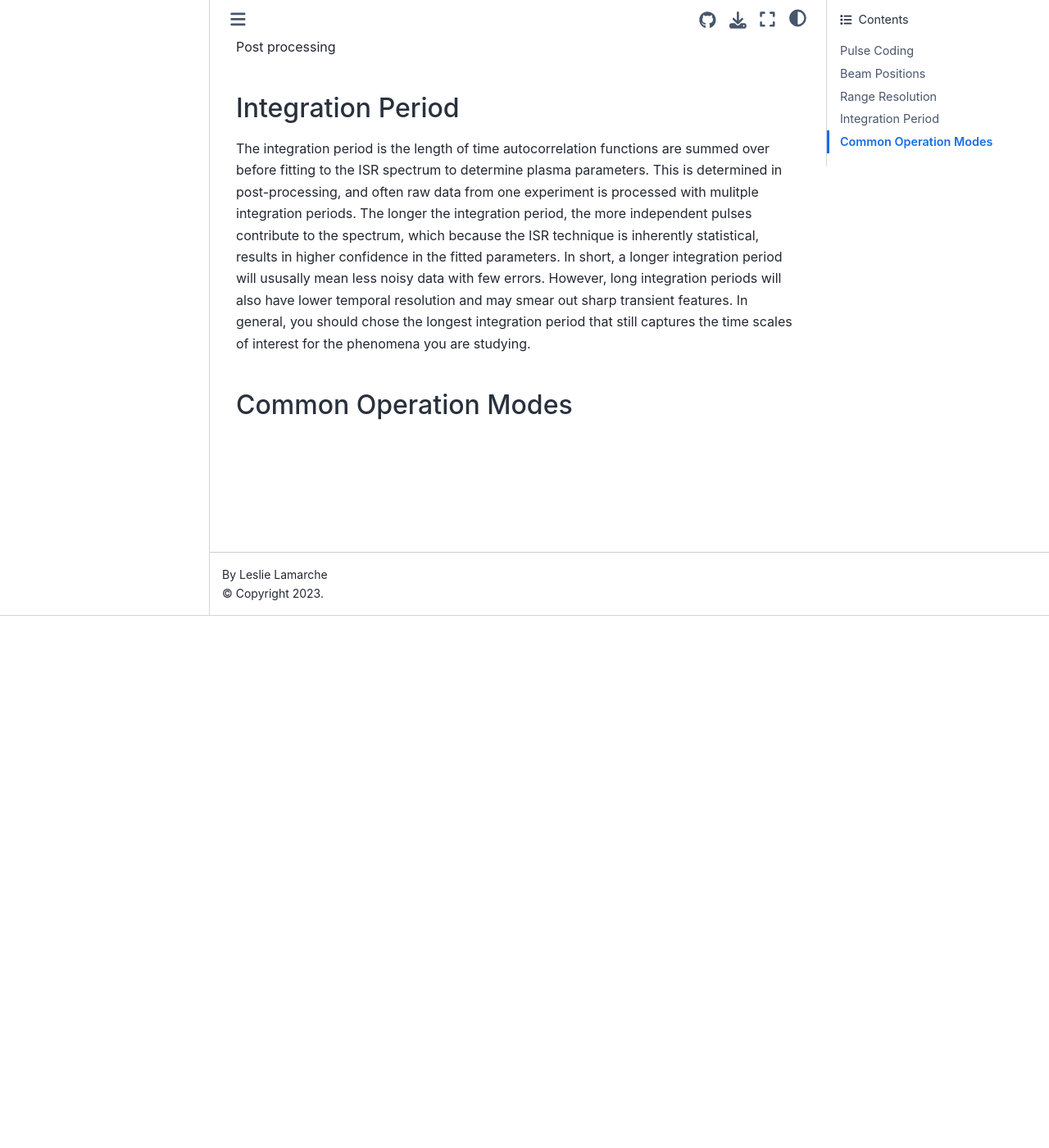
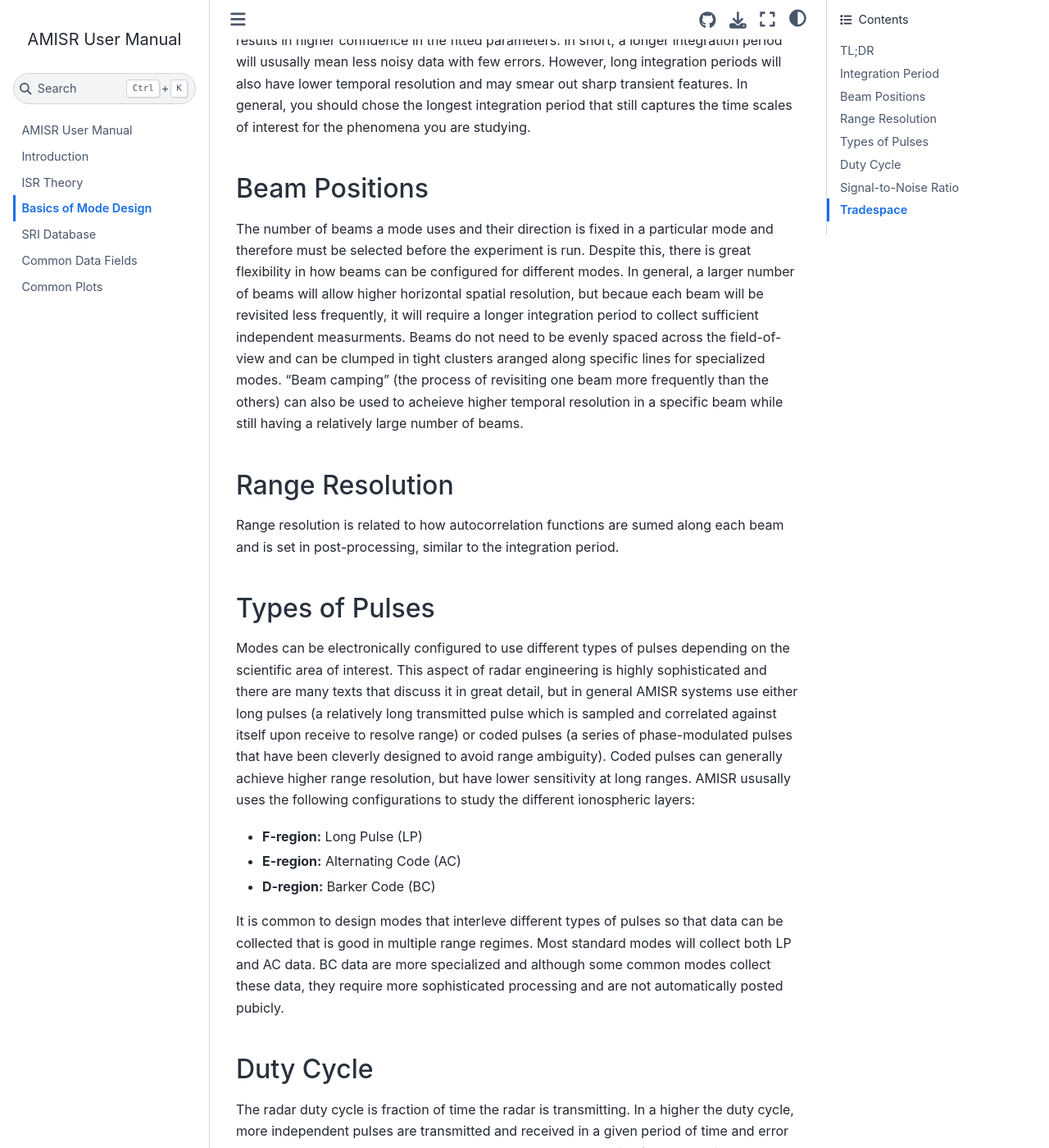
Before and after one commit to amisr/amisr_user_manual, a Jupyter Book: the page built from mode_design.md, in a window 1280 px wide and 1400 px high, scrolled down 649 px. Shown: the whole window at 82% size. Built offline with Jupyter Book 1.0.4 settings and Sphinx 7.4.7 and the Sphinx Book theme 1.1.4, drawn with Linux system fonts in a browser that asks for light colours; some of the changed text lies outside the part shown.

Commit message:
Add page on mode design.

```diff
--- a/_toc.yml
+++ b/_toc.yml
@@ -6,6 +6,7 @@
 chapters:
 - file: introduction
 - file: isr_theory
+- file: mode_design
 - file: navigate_database
 - file: common_data
 - file: plotting
--- a/mode_design.md
+++ b/mode_design.md
@@ -1,18 +1,45 @@
 # Basics of Mode Design
 
-## Pulse Coding
-AKA: LP vs AC
+This section gives an overview of some of the basic factors to consider when designing radar modes and experiments.  It is also useful to help understand which data files you should use when there are multiple available and how to properly interpret the data
 
-TDLR; For F-region experiments, use long pulse data
-For E-region experiments, use alternating code data
-
-## Beam Positions
-AMISRs are electronically-steerable phased-array radars, meaning the beam direction is set by individually varying the phase of each transmitting element such that constructive interferance occurs in the desired direction.  Because these phase shifts are enforced electronically and there is no need to physically move the radar structure, the beam look direction can be altered multiple times per second.  This allows the radar to cycle through a set of a set of independent look directions many times in one integration period, effectively measuring a volume of ionospheric plasma (instead of just one profile) simultaniously.
-
-## Range Resolution
-Post processing
+## TL;DR
+- For F-region experiments, use long pulse (LP) data
+- For E-region experiments, use alternating code (AC) data
+- Modes designed for spatial imaging will have lots of beams but longer time resolution
+- Most standard modes modes try to balance these factors to acheive reasonable spatial and temporal resolution for both E- and F-region data
 
 ## Integration Period
 The integration period is the length of time autocorrelation functions are summed over before fitting to the ISR spectrum to determine plasma parameters.  This is determined in post-processing, and often raw data from one experiment is processed with mulitple integration periods.  The longer the integration period, the more independent pulses contribute to the spectrum, which because the ISR technique is inherently statistical, results in higher confidence in the fitted parameters.  In short, a longer integration period will ususally mean less noisy data with few errors. However, long integration periods will also have lower temporal resolution and may smear out sharp transient features.  In general, you should chose the longest integration period that still captures the time scales of interest for the phenomena you are studying.
 
-## Common Operation Modes
+## Beam Positions
+The number of beams a mode uses and their direction is fixed in a particular mode and therefore must be selected before the experiment is run.  Despite this, there is great flexibility in how beams can be configured for different modes.  In general, a larger number of beams will allow higher horizontal spatial resolution, but becaue each beam will be revisited less frequently, it will require a longer integration period to collect sufficient independent measurments.  Beams do not need to be evenly spaced across the field-of-view and can be clumped in tight clusters aranged along specific lines for specialized modes.  "Beam camping" (the process of revisiting one beam more frequently than the others) can also be used to acheieve higher temporal resolution in a specific beam while still having a relatively large number of beams.
+
+## Range Resolution
+Range resolution is related to how autocorrelation functions are sumed along each beam and is set in post-processing, similar to the integration period.
+
+## Types of Pulses
+Modes can be electronically configured to use different types of pulses depending on the scientific area of interest.  This aspect of radar engineering is highly sophisticated and there are many texts that discuss it in great detail, but in general AMISR systems use either long pulses (a relatively long transmitted pulse which is sampled and correlated against itself upon receive to resolve range) or coded pulses (a series of phase-modulated pulses that have been cleverly designed to avoid range ambiguity).  Coded pulses can generally achieve higher range resolution, but have lower sensitivity at long ranges.  AMISR ususally uses the following configurations to study the different ionospheric layers:
+
+- **F-region:** Long Pulse (LP)
+- **E-region:** Alternating Code (AC)
+- **D-region:** Barker Code (BC)
+
+It is common to design modes that interleve different types of pulses so that data can be collected that is good in multiple range regimes. Most standard modes will collect both LP and AC data.  BC data are more specialized and although some common modes collect these data, they require more sophisticated processing and are not automatically posted pubicly.
+
+## Duty Cycle
+The radar duty cycle is fraction of time the radar is transmitting.  In a higher the duty cycle, more independent pulses are transmitted and received in a given period of time and error on the processed data should be lower.  Howerver, duty cycle is often constrained by outside factors, such as the economics of powering and running the radar (i.e. fuel and electricity costs), equiptment limitations, and environmental factor (to avoid overheating).
+
+## Signal-to-Noise Ratio
+In addition to the number of independent pulses collected, the other major factor in data error is the Signal-to-Noise Ratio (SNR).  This is primarily impacted by both the transmit power of the radar, which can fluctuate over the lifetime of the facility depending on its contitions and maintence state, and the background plasma density in the ionosphere.  Dense plasma will return a stronger signal, which can be used to your advantage during periods where you can expect the background density to be relatively high (i.e., daylit and summertime).  This means that the radar often has more capabilities in terms of spatial and/or teporal resolution during certain times of the year or particular categories of events.
+
+## Tradespace
+
+AMISRs are extremely flexible, however they have limitations like all physical instruments.  In general, when designing a mode, you are working in the following tradespace:
+
+![tradespace](images/tradespace.png)
+
+Spatial Resolution &harr; Number of Beams
+
+Temporal Resolution &harr; Integration Period
+
+Most standard AMISR modes have been designed to balance these factors to collect data that is potentially useful for as many scientific studies as possible.  However, if you have interest in a specific phenomena or type of observation, you are encouraged to contact the PI about whether a specialized mode or campaign makes sense.
```
Also changed, not shown: intro.md (+0 -3 lines), images/tradespace.png (added).
